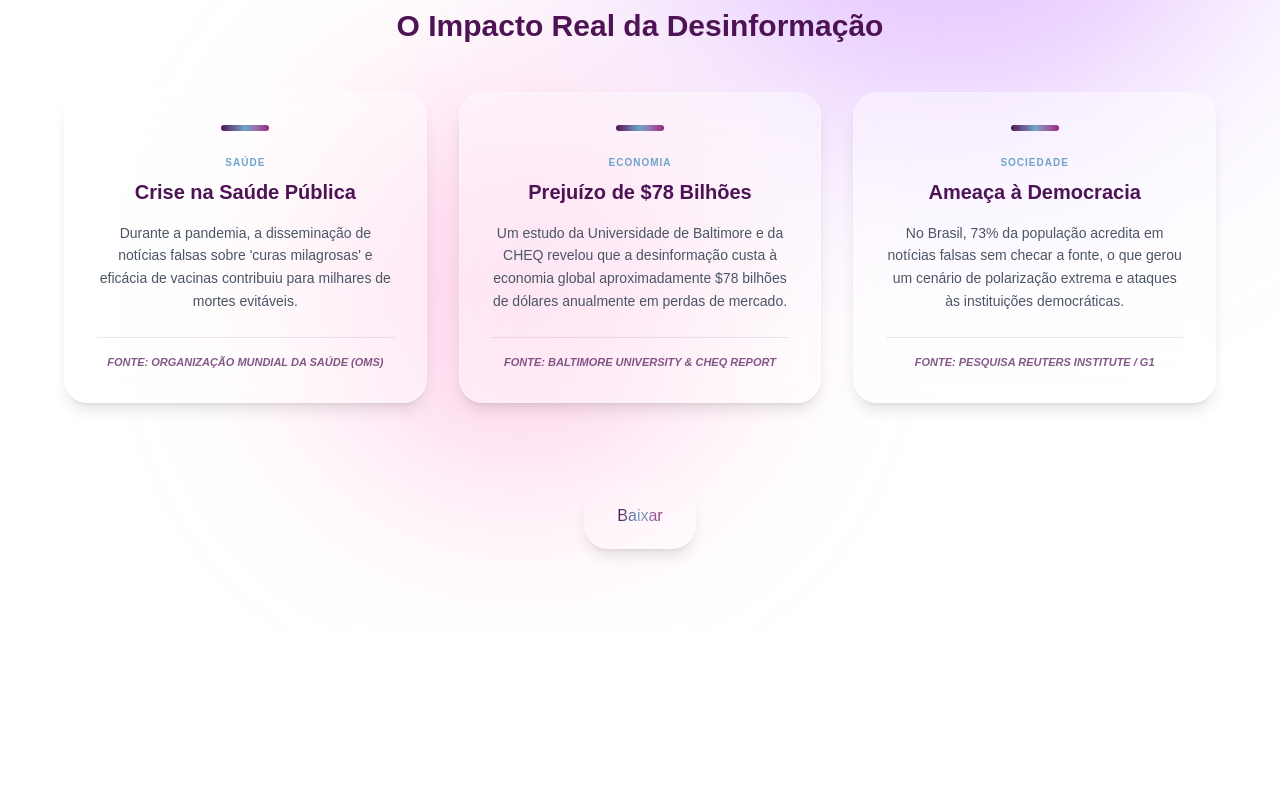
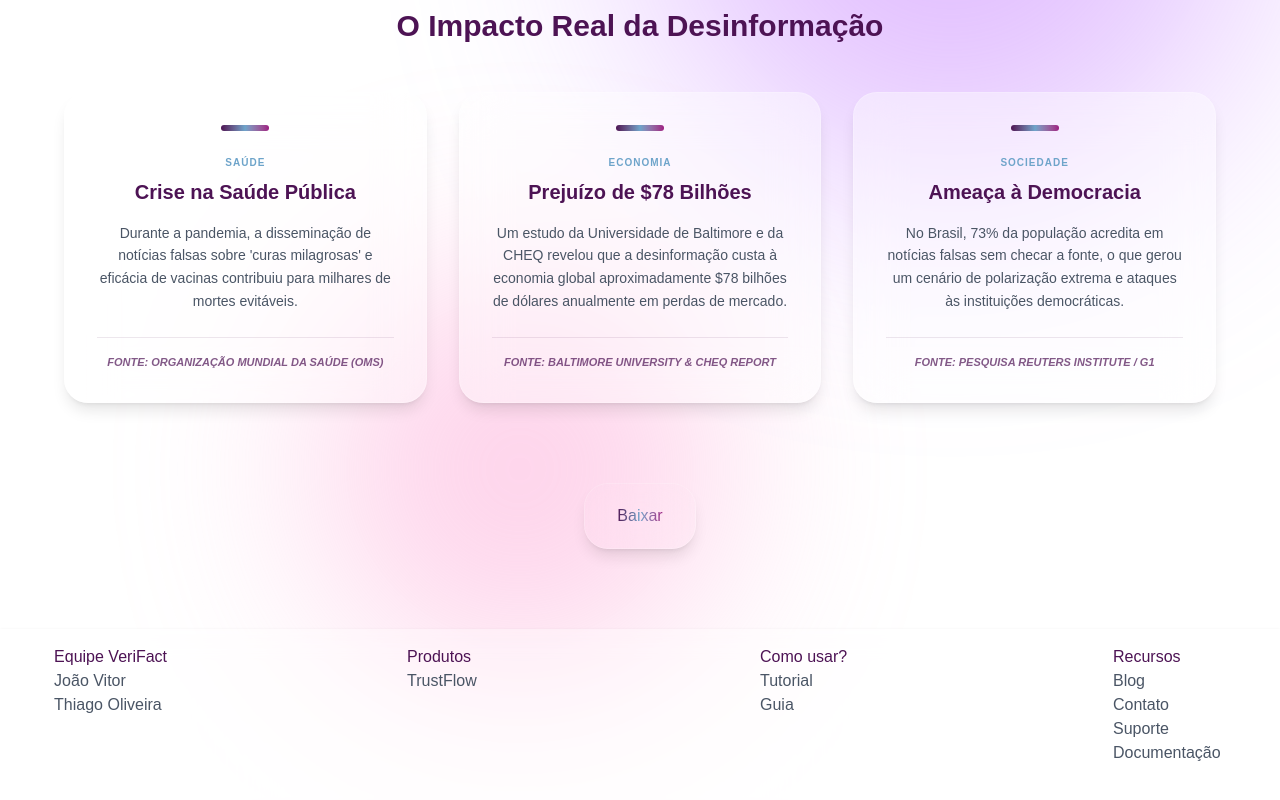
Before and after one commit to Stx44/VeriFact, a Next.js app: page / in a window 1280 px wide. Shown: the part 778-1578 px from the top of the page. Before the commit the page ends 1407 px from the top, so only its background shows below. Built offline with nearby package versions, Linux system fonts and the light colour scheme.

Commit message:
footer 1 concluido

```diff
--- a/app/page.jsx
+++ b/app/page.jsx
@@ -167,12 +167,52 @@ export default function Home() {
 
           </div>
         </section>
+
         <section className="flex flex-col items-center justify-center px-4 pb-20 text-center">
           <a className="h-8 w-20, flex flex-col items-center justify-center ,bg-white/40 backdrop-blur-xl border border-white/20 p-8 rounded-3xl shadow-lg transition-all duration-300 hover:-translate-y-2 hover:bg-white/60 hover:shadow-2xl">
             <span className="text-transparent bg-clip-text bg-gradient-to-r from-[#4d1354] via-[#6ea4ca] to-[#9c1a82]">Baixar</span>
           </a>
         </section>
 
+        <div id="div">
+          <footer className="flex flex-col items-center justify-center, place-content-around ,w-full bg-white/30 backdrop-blur-md text-[#4d1354] py-4 px-6 shadow-sm border-b border-gray-100">
+            <div className="grid grid-cols-1 md:grid-cols-2 lg:grid-cols-4 gap-60 mb-12">
+              <div>
+                <h3>
+                  Equipe VeriFact
+                </h3>
+                <p className="text-gray-600 , hover:text-black hover:cursor-pointer">
+                  João Vitor
+                </p>
+                <p className="text-gray-600 , hover:text-black hover:cursor-pointer">
+                  Thiago Oliveira
+                </p>
+              </div>
+
+              <div>
+                <h3>Produtos</h3>
+                <p className="text-gray-600 , hover:text-black hover:cursor-pointer">TrustFlow</p>
+              </div>
+
+              <div>
+                <h3>Como usar?</h3>
+                <p className="text-gray-600 , hover:text-black hover:cursor-pointer">Tutorial</p>
+                <p className="text-gray-600 , hover:text-black hover:cursor-pointer">Guia</p>
+
+
+              </div>
+
+              <div>
+                <h3>Recursos</h3>
+                <p className="text-gray-600 , hover:text-black hover:cursor-pointer">Blog</p>
+                <p className="text-gray-600 , hover:text-black hover:cursor-pointer">Contato</p>
+                <p className="text-gray-600 , hover:text-black hover:cursor-pointer">Suporte</p>
+                <p className="text-gray-600 , hover:text-black hover:cursor-pointer">Documentação</p>
+              </div>
+
+            </div>
+          </footer>
+        </div>
 
       </div>
 
```
